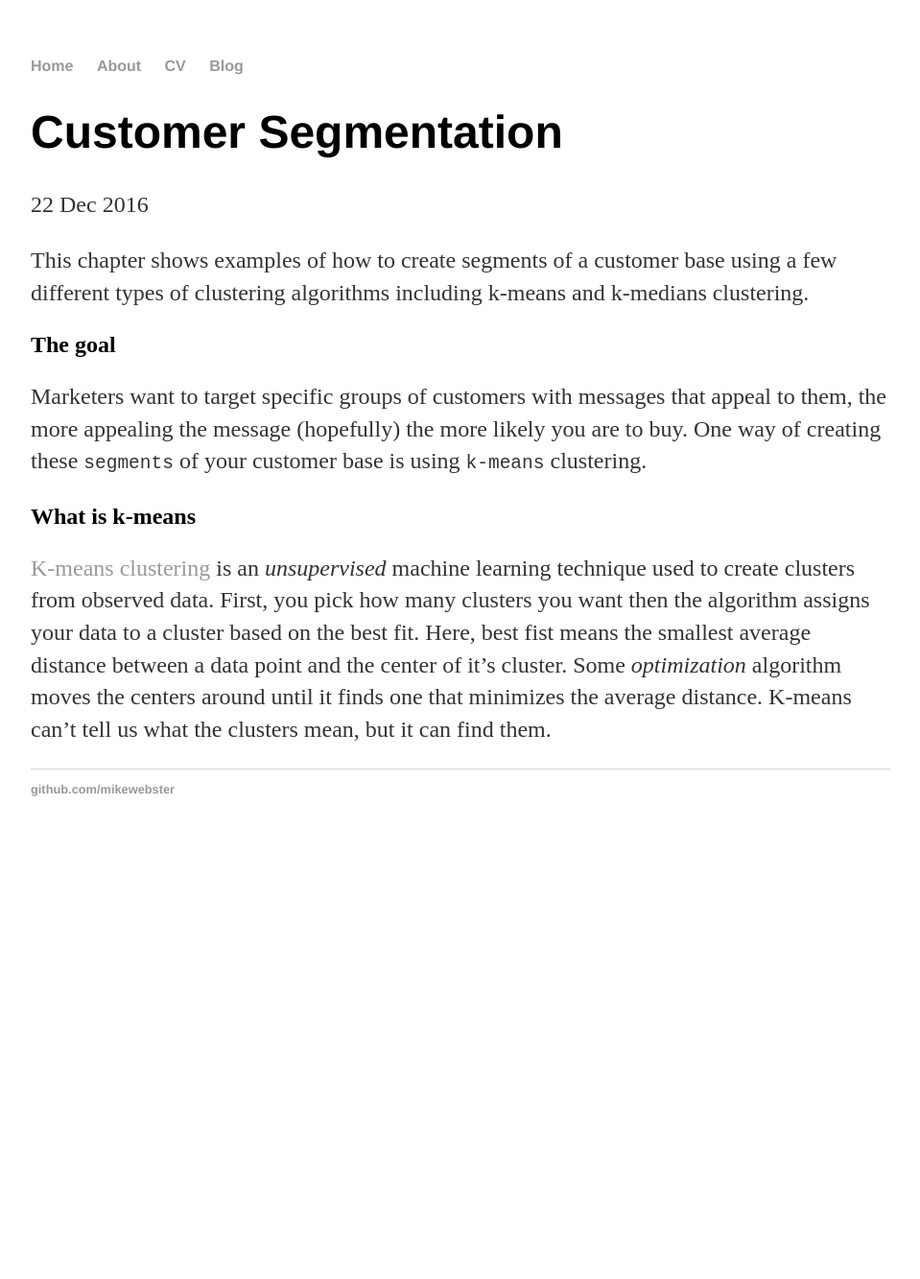
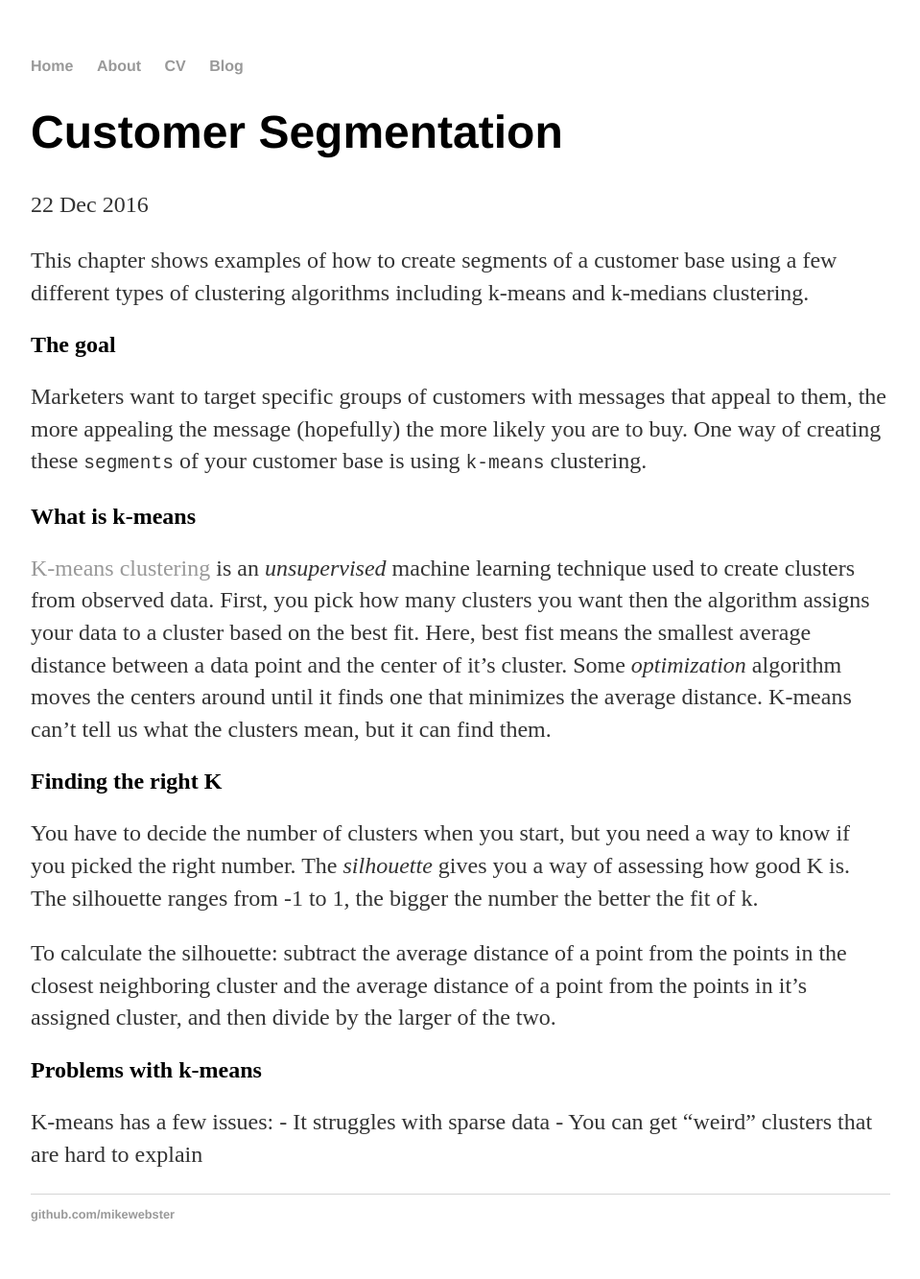
Before and after one commit to michael-webster/mikewebster.github.io, a Jekyll site: the page built from _posts/data-smart/2016-12-22-customer-segmentation.md, in a window 1280 px wide. Shown: the whole page at 96% size, without its empty margins (160-1119 px from the left). Built offline with Jekyll 4.4.1, drawn with Linux system fonts in a browser that asks for light colours; our own code applies the rules of GitHub Pages for plain Markdown files; before the commit the page ends 900 px from its top, so only the background shows below that.

Commit message:
More details on k-means

```diff
--- a/_posts/data-smart/2016-12-22-customer-segmentation.md
+++ b/_posts/data-smart/2016-12-22-customer-segmentation.md
@@ -1,9 +1,37 @@
-This chapter shows examples of how to create segments of a customer base using a few different types of clustering algorithms including k-means and k-medians clustering.
+This chapter shows examples of how to create segments of a customer base using a
+few different types of clustering algorithms including k-means and k-medians
+clustering.
 
 ## The goal
 
-Marketers want to target specific groups of customers with messages that appeal to them, the more appealing the message (hopefully) the more likely you are to buy. One way of creating these `segments` of your customer base is using `k-means` clustering.
+Marketers want to target specific groups of customers with messages that appeal
+to them, the more appealing the message (hopefully) the more likely you are to
+buy. One way of creating these `segments` of your customer base is using
+`k-means` clustering.
 
 ## What is k-means
 
-[K-means clustering](https://en.wikipedia.org/wiki/K-means_clustering) is an *unsupervised* machine learning technique used to create clusters from observed data. First, you pick how many clusters you want then the algorithm assigns your data to a cluster based on the best fit. Here, best fist means the smallest average distance between a data point and the center of it's cluster. Some *optimization* algorithm moves the centers around until it finds one that minimizes the average distance.  K-means can't tell us what the clusters mean, but it can find them.
+[K-means clustering](https://en.wikipedia.org/wiki/K-means_clustering) is an
+*unsupervised* machine learning technique used to create clusters from observed
+data. First, you pick how many clusters you want then the algorithm assigns your
+data to a cluster based on the best fit. Here, best fist means the smallest
+average distance between a data point and the center of it's cluster. Some
+*optimization* algorithm moves the centers around until it finds one that
+minimizes the average distance.  K-means can't tell us what the clusters mean,
+but it can find them.
+
+## Finding the right K
+You have to decide the number of clusters when you start, but you need a way to
+know if you picked the right number. The *silhouette* gives you a way of
+assessing how good K is. The silhouette ranges from -1 to 1, the bigger the
+number the better the fit of k.
+
+To calculate the silhouette: subtract the average
+distance of a point from the points in the closest neighboring cluster and the
+average distance of a point from the points in it's assigned cluster, and then
+divide by the larger of the two.
+
+## Problems with k-means
+K-means has a few issues:
+	- It struggles with sparse data
+	- You can get "weird" clusters that are hard to explain
```
